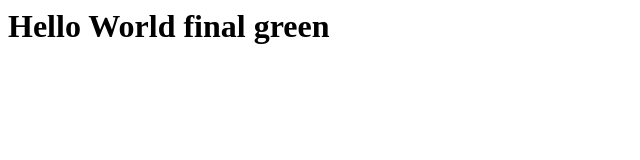
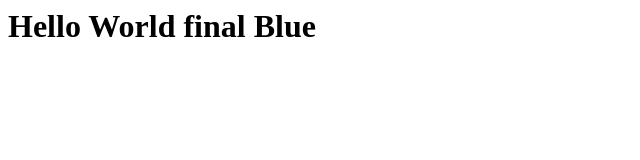
Before and after one commit to bdhakad/express-hello-world, a website: page cloudfront/index.html in a window 1280 px wide. Shown: the full height of the page, 0-640 px from the left. Drawn offline with Linux system fonts and the light colour scheme.

Commit message:
update circle ci yml file

```diff
--- a/cloudfront/index.html
+++ b/cloudfront/index.html
@@ -1,5 +1,5 @@
 <html>
 <body>
-  <h1>Hello World final green</h1>
+  <h1>Hello World final Blue</h1>
 </body>
 </html>
```
Also changed, not shown: .circleci/config.yml.
